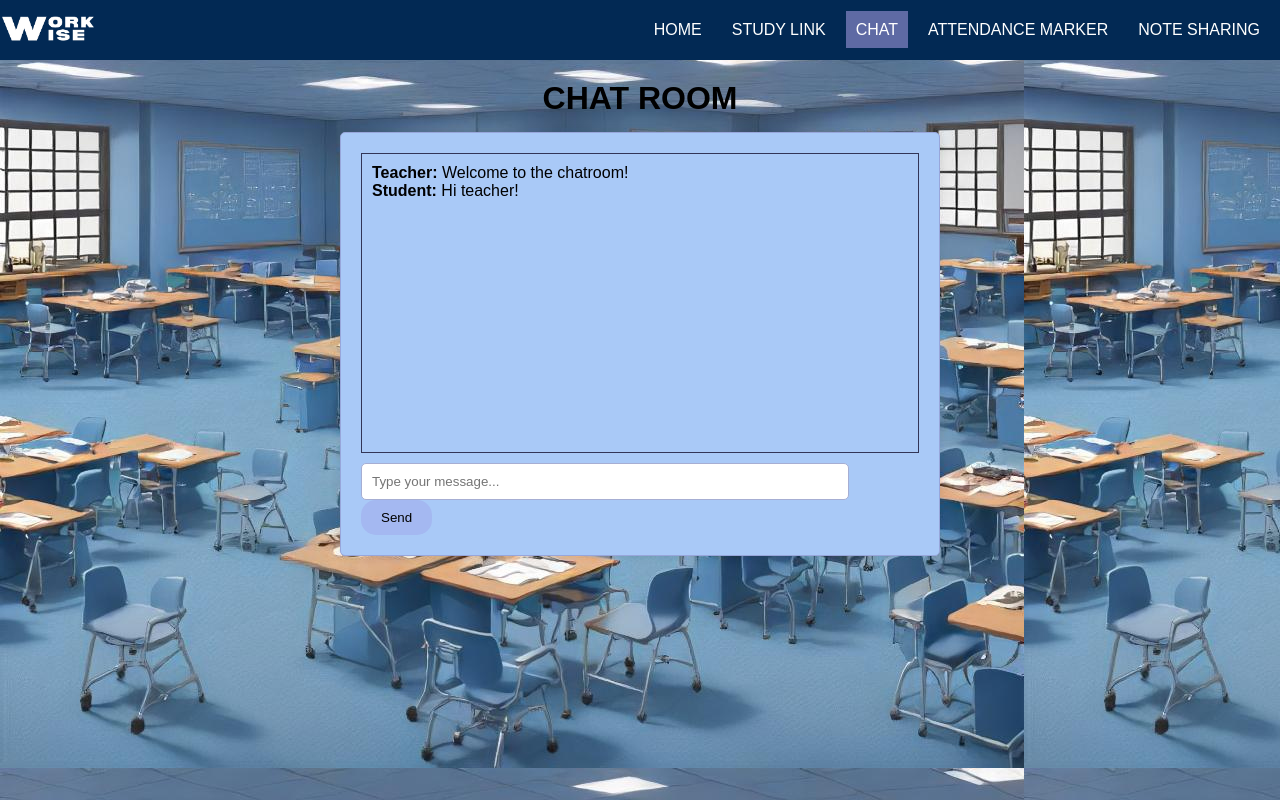
After one commit to g-ash-y/WorkWise, a PHP site: page /chat.php in a window 1280 px wide. The commit adds this page. Run offline with PHP 8.4, Linux system fonts and the light colour scheme.

Commit message:
Backend added to chat box

```diff
--- a/attend.php
+++ b/attend.php
@@ -87,7 +87,7 @@ a:hover {
             <ul>
                 <li><a href="index.html">HOME</a></li>
                 <li><a href="studt.html">STUDY LINK</a></li>
-                <li><a href="chat.html">CHAT</a></li>
+                <li><a href="chat.php">CHAT</a></li>
                 <li><a href="attend.php" class="active">ATTENDANCE MARKER</a></li>
                 <li><a href="note.html" >NOTE SHARING</a></li>
             </ul>
--- /dev/null
+++ b/chat.php
@@ -0,0 +1,220 @@
+<?php
+// Part 1: Database Connection and Message Insertion
+
+$servername = "localhost"; // Change to your server
+$username = "root"; // Change to your database username
+$password = ""; // Change to your database password
+$dbname = "learning management sys"; // Your database name
+
+// Create a connection
+$conn = new mysqli($servername, $username, $password, $dbname);
+
+// Check connection
+if ($conn->connect_error) {
+    die("Connection failed: " . $conn->connect_error);
+}
+
+// Insert the message into the "chatbox" table if POST data is present
+if (isset($_POST['message'])) {
+    $chat = $_POST['message'];
+    $date = date('Y-m-d'); // Current date
+    $time = date('H:i:s'); // Current time
+
+    $sql = "INSERT INTO chatbox (chat, date, time) VALUES (?, ?, ?)";
+    $stmt = $conn->prepare($sql);
+    $stmt->bind_param('sss', $chat, $date, $time);
+
+    if ($stmt->execute()) {
+        echo "Message sent successfully.";
+    } else {
+        echo "Error: " . $stmt->error;
+    }
+
+    $stmt->close();
+}
+
+$conn->close(); // Close the database connection
+?>
+
+<!DOCTYPE html>
+<html lang="en">
+<head>
+    <meta charset="UTF-8">
+    <title>Teacher Chatroom</title>
+    <style>
+        /* Part 2: CSS Styling */
+        body {
+            background-image: url('classroom.jpeg');
+            font-family: Arial, sans-serif;
+            margin: 0;
+            padding: 0;
+            background-color: rgb(68, 107, 179);
+        }
+
+        .chat-container {
+            max-width: 600px;
+            margin: 50px auto;
+            padding: 20px;
+            border: 1px solid #98a6db;
+            border-radius: 5px;
+            box-shadow: 0 0 10px rgba(4, 1, 24, 0.1);
+            background-color: rgb(169, 201, 247);
+            margin-top: 10px;
+        }
+
+        .messages {
+            height: 300px;
+            overflow-y: scroll;
+            border: 1px solid #323557;
+            padding: 10px;
+            margin-bottom: 10px;
+        }
+
+        input[type="text"] {
+            width: calc(100% - 70px);
+            padding: 10px;
+            margin-right: 10px;
+            border: 1px solid #a6aed3;
+            border-radius: 5px;
+        }
+
+        button {
+            padding: 10px 20px;
+            background-color: rgb(164, 184, 241);
+            color: black;
+            border: none;
+            border-radius: 15px;
+            cursor: pointer;
+        }
+        nav {
+  background-color: #022954;
+  padding: 0px;
+  display: flex;
+  align-items: center;
+  justify-content: space-between;
+  margin-top: 0%;
+  width: auto;
+  margin-left: 0%;
+  margin-right: 0%;
+}
+.logo img {
+  size: 100PX;
+  width:200px;
+  color: #5e6aa4;
+}
+ul {
+  list-style-type: none;
+  margin: 0;
+  padding: 0;
+  display: flex;
+}
+li {
+  margin-right: 20px;
+}
+
+*{
+  margin: 0;
+  padding: 0;
+  box-sizing: border-box;
+}
+
+.logo img {
+  width: 100px;
+}
+
+ul {
+  list-style-type: none;
+  margin: 0;
+  padding: 0;
+}
+li {
+    margin-right: 10px;
+    background-color:#022954;
+}
+a {
+  text-decoration: none;
+  padding: 10px;
+  transition: background-color 0.3s ease;
+  color: white;
+}
+
+a.active {
+  background-color: #5e6aa4;
+}
+
+a:hover {
+  background: #b0b8ce;
+}
+    </style>
+</head>
+<body>
+    <div>
+        <nav>
+            <div class="logo">
+                <img src="workwise.png" atl="..." height="50%" width="50%">
+            </div>
+            <div>
+            <ul>
+                <li><a href="index.html">HOME</a></li>
+                <li><a href="studt.html">STUDY LINK</a></li>
+                <li><a href="chat.php" class="active">CHAT</a></li>
+                <li><a href="attend.php">ATTENDANCE MARKER</a></li>
+                <li><a href="note.html" >NOTE SHARING</a></li>
+            </ul>
+            </div>
+        </nav>
+    </div>
+    <h1 style="text-align: center; margin-top: 20px; margin-bottom: 15px;"><b>CHAT ROOM</b></h1>
+
+    <div class="chat-container">
+        <div class="messages" id="messages">
+            <!-- Messages will be appended here -->
+        </div>
+        <input type="text" id="messageInput" placeholder="Type your message...">
+        <button onclick="sendMessage()">Send</button>
+    </div>
+
+    <script>
+        // Part 3: JavaScript for Chat Functionality
+        const messagesData = [
+            { sender: 'Teacher', content: 'Welcome to the chatroom!' },
+            { sender: 'Student', content: 'Hi teacher!' }
+        ];
+
+        function displayMessages() {
+            const messagesContainer = document.getElementById('messages');
+            messagesContainer.innerHTML = '';
+            messagesData.forEach(message => {
+                const messageDiv = document.createElement('div');
+                messageDiv.innerHTML = `<strong>${message.sender}:</strong> ${message.content}`;
+                messagesContainer.appendChild(messageDiv);
+            });
+        }
+
+        function sendMessage() {
+            const messageInput = document.getElementById('messageInput');
+            const messageContent = messageInput.value.trim();
+
+            if (messageContent !== '') {
+                fetch('', {
+                    method: 'POST',
+                    headers: {
+                        'Content-Type': 'application/x-www-form-urlencoded',
+                    },
+                    body: `message=${encodeURIComponent(messageContent)}`,
+                })
+                .then(response => response.text())
+                .then(data => {
+                    console.log(data);
+                    messagesData.push({ sender: 'Teacher', content: messageContent });
+                    displayMessages();
+                    messageInput.value = ''; // Clear the input field
+                })
+                .catch(error => console.error('Error:', error));
+            }
+        }
+
+        displayMessages(); // Initialize the display
+    </script>
+</body>
+</html>
```
Also changed, not shown: chat.html (+1 -11 lines).
